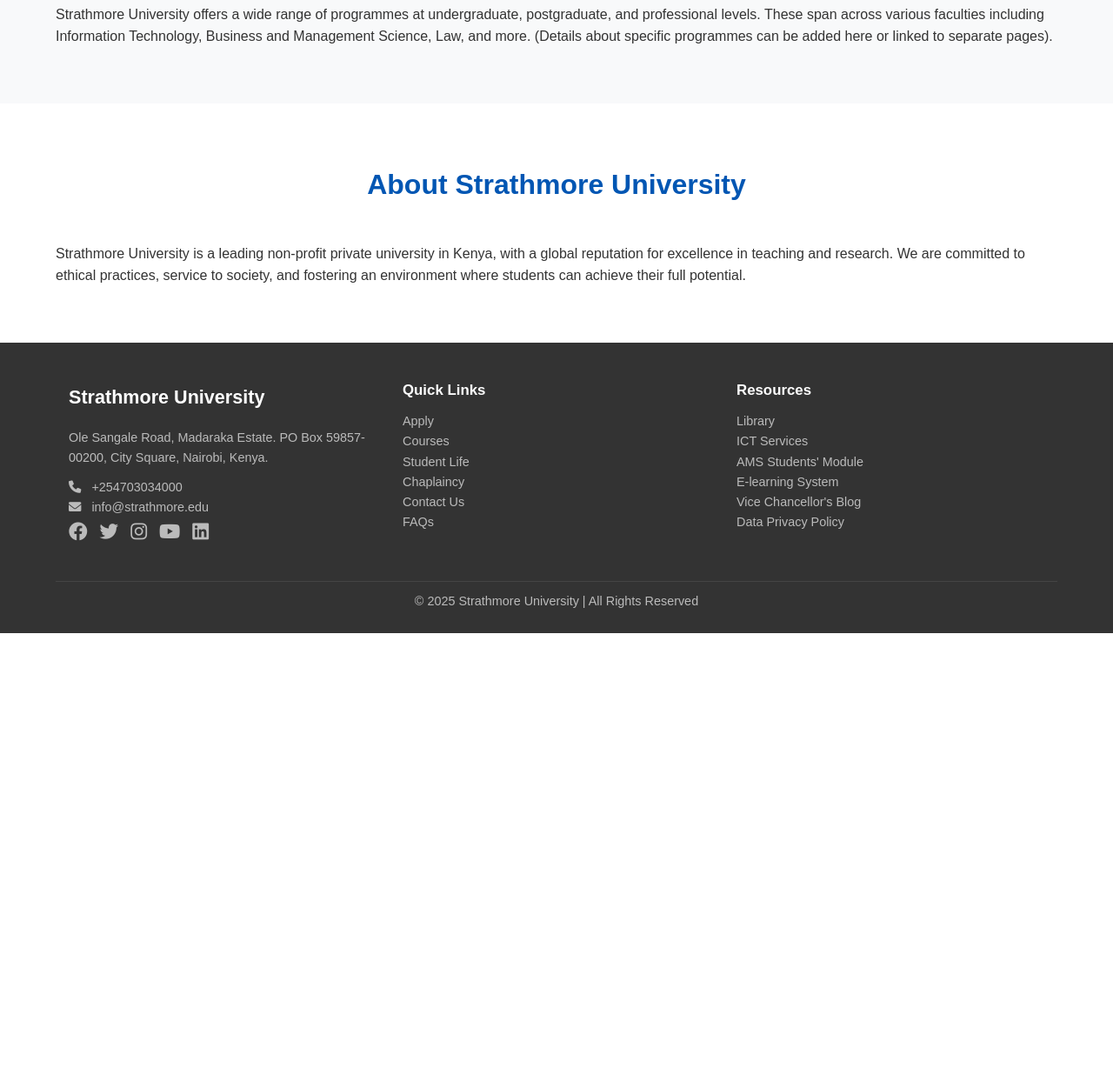
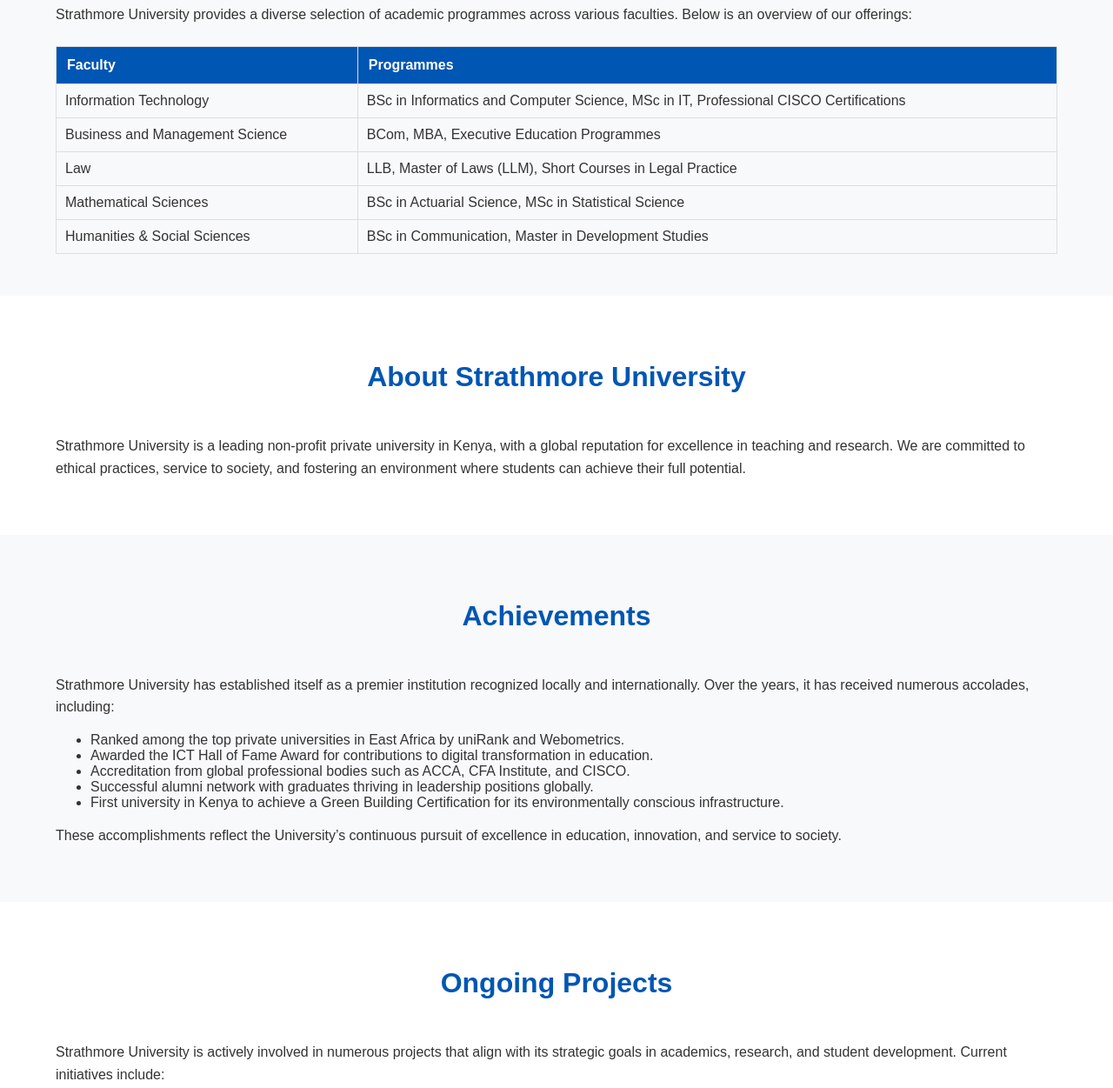
Before and after one commit to raphaelkathambana/mult_text_lab, a plain HTML site: page index.html in a window 1280 px wide. Shown: the part 1480-2731 px from the top of the page at 87% size. Before the commit the page ends 2208 px from the top, so only its background shows below. Drawn offline with Linux system fonts and the light colour scheme.

Commit message:
Added Table on Programs and details for Achievements and Ongoing projects

```diff
--- a/index.html
+++ b/index.html
@@ -67,12 +67,48 @@
         </section>
 
         <section id="programmes" class="content-section alt-bg">
-            <div class="container">
-                <h2>Programmes Offered</h2>
-                <!-- Content will be added here -->
-                <p>Strathmore University offers a wide range of programmes at undergraduate, postgraduate, and professional levels. These span across various faculties including Information Technology, Business and Management Science, Law, and more. (Details about specific programmes can be added here or linked to separate pages).</p>
-            </div>
-        </section>
+    <div class="container">
+        <h2>Programmes Offered</h2>
+        <p>Strathmore University provides a diverse selection of academic programmes across various faculties. Below is an overview of our offerings:</p>
+        <table style="width:100%; border-collapse: collapse; margin-top: 1.5em;">
+            <thead style="background-color: #0056b3; color: white;">
+                <tr>
+                    <th style="padding: 12px; text-align: left; border: 1px solid #ddd;">Faculty</th>
+                    <th style="padding: 12px; text-align: left; border: 1px solid #ddd;">Programmes</th>
+                    <!-- <th style="padding: 12px; text-align: left; border: 1px solid #ddd;">Level</th> -->
+                </tr>
+            </thead>
+            <tbody>
+                <tr>
+                    <td style="padding: 10px; border: 1px solid #ddd;">Information Technology</td>
+                    <td style="padding: 10px; border: 1px solid #ddd;">BSc in Informatics and Computer Science, MSc in IT, Professional CISCO Certifications</td>
+                    <!-- <td style="padding: 10px; border: 1px solid #ddd;">Undergraduate, Postgraduate, Masters</td> -->
+                </tr>
+                <tr>
+                    <td style="padding: 10px; border: 1px solid #ddd;">Business and Management Science</td>
+                    <td style="padding: 10px; border: 1px solid #ddd;">BCom, MBA, Executive Education Programmes</td>
+                    <!-- <td style="padding: 10px; border: 1px solid #ddd;">Undergraduate, Postgraduate</td> -->
+                </tr>
+                <tr>
+                    <td style="padding: 10px; border: 1px solid #ddd;">Law</td>
+                    <td style="padding: 10px; border: 1px solid #ddd;">LLB, Master of Laws (LLM), Short Courses in Legal Practice</td>
+                    <!-- <td style="padding: 10px; border: 1px solid #ddd;">Undergraduate, Postgraduate, Masters</td> -->
+                </tr>
+                <tr>
+                    <td style="padding: 10px; border: 1px solid #ddd;">Mathematical Sciences</td>
+                    <td style="padding: 10px; border: 1px solid #ddd;">BSc in Actuarial Science, MSc in Statistical Science</td>
+                    <!-- <td style="padding: 10px; border: 1px solid #ddd;">Undergraduate, Postgraduate</td> -->
+                </tr>
+                <tr>
+                    <td style="padding: 10px; border: 1px solid #ddd;">Humanities & Social Sciences</td>
+                    <td style="padding: 10px; border: 1px solid #ddd;">BSc in Communication, Master in Development Studies</td>
+                    <!-- <td style="padding: 10px; border: 1px solid #ddd;">Undergraduate, Postgraduate</td> -->
+                </tr>
+            </tbody>
+        </table>
+    </div>
+</section>
+
 
         <section id="general-description" class="content-section">
             <div class="container">
@@ -81,6 +117,46 @@
                 <p>Strathmore University is a leading non-profit private university in Kenya, with a global reputation for excellence in teaching and research. We are committed to ethical practices, service to society, and fostering an environment where students can achieve their full potential.</p>
             </div>
         </section>
+
+                <section id="achievements" class="content-section alt-bg">
+            <div class="container">
+                <h2>Achievements</h2>
+                <p>Strathmore University has established itself as a premier institution recognized locally and internationally. Over the years, it has received numerous accolades, including:</p>
+                <ul>
+                    <li>Ranked among the top private universities in East Africa by uniRank and Webometrics.</li>
+                    <li>Awarded the ICT Hall of Fame Award for contributions to digital transformation in education.</li>
+                    <li>Accreditation from global professional bodies such as ACCA, CFA Institute, and CISCO.</li>
+                    <li>Successful alumni network with graduates thriving in leadership positions globally.</li>
+                    <li>First university in Kenya to achieve a Green Building Certification for its environmentally conscious infrastructure.</li>
+                </ul>
+                <p>These accomplishments reflect the University’s continuous pursuit of excellence in education, innovation, and service to society.</p>
+            </div>
+        </section>
+
+        <section id="projects" class="content-section">
+            <div class="container">
+                <h2>Ongoing Projects</h2>
+                <p>Strathmore University is actively involved in numerous projects that align with its strategic goals in academics, research, and student development. Current initiatives include:</p>
+                <h3>Academic Projects</h3>
+                <ul>
+                    <li>Expansion of online learning platforms and creation of micro-credentials to enhance accessibility and flexibility.</li>
+                    <li>Curriculum modernization through interdisciplinary programs blending technology, ethics, and entrepreneurship.</li>
+                </ul>
+                <h3>Research Projects</h3>
+                <ul>
+                    <li><strong>Energy Research Centre:</strong> Conducting sustainable energy projects including solar grid optimization and clean energy policy advisories.</li>
+                    <li><strong>AI and Data Analytics Hub:</strong> Exploring AI-driven solutions for healthcare, education, and financial services in Africa.</li>
+                </ul>
+                <h3>Student-Centered Projects</h3>
+                <ul>
+                    <li>Mentorship programs connecting students with professionals across various industries.</li>
+                    <li>Launch of the Strathmore Innovation Lab (SiL) to support startups and student entrepreneurship.</li>
+                    <li>Community engagement projects focused on digital literacy and social responsibility in underprivileged areas.</li>
+                </ul>
+                <p>Through these initiatives, the University remains committed to innovation, impactful research, and empowering the next generation of leaders.</p>
+            </div>
+        </section>
+
     </main>
 
     <footer>
```
